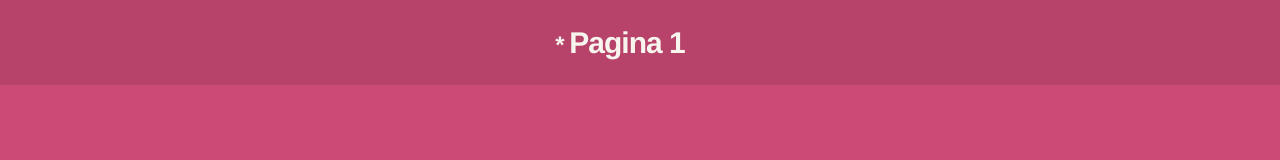
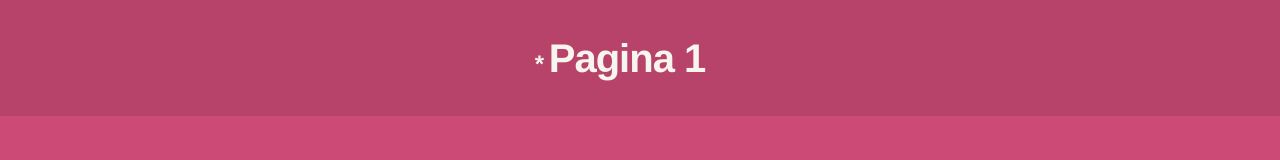
Before and after one commit to ellipsys/page, a plain HTML site: page index.html in a window 1280 px wide. Drawn offline with Linux system fonts and the light colour scheme.

Commit message:
Update stylesheet.css

```diff
--- a/stylesheets/stylesheet.css
+++ b/stylesheets/stylesheet.css
@@ -22,13 +22,6 @@ section {
   margin: 0 0 20px 0;
 }
 
-h1, h2, h3, h4, h5, h6 {
-  margin: 0 0 20px;
-}
-
-li {
-  line-height: 1.4 ;
-}
 
 /* Header, <header>
    header   - container
@@ -45,8 +38,8 @@ header {
 
 header h1 {
   text-align: center;
-  font-size: 30px;
-  line-height: 1.5;
+  font-size: 40px;
+  line-height: 1.9;
   margin: 0 0 0 -40px;
   font-weight: bold;
   font-family: Helvetica Neue,Helvetica,Arial,sans-serif;
```
